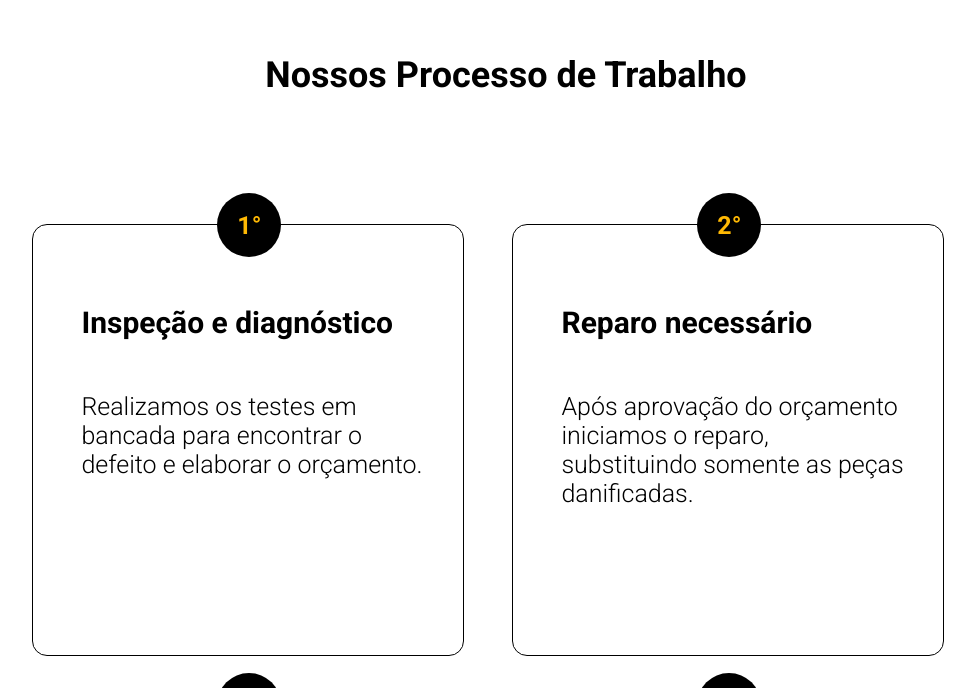
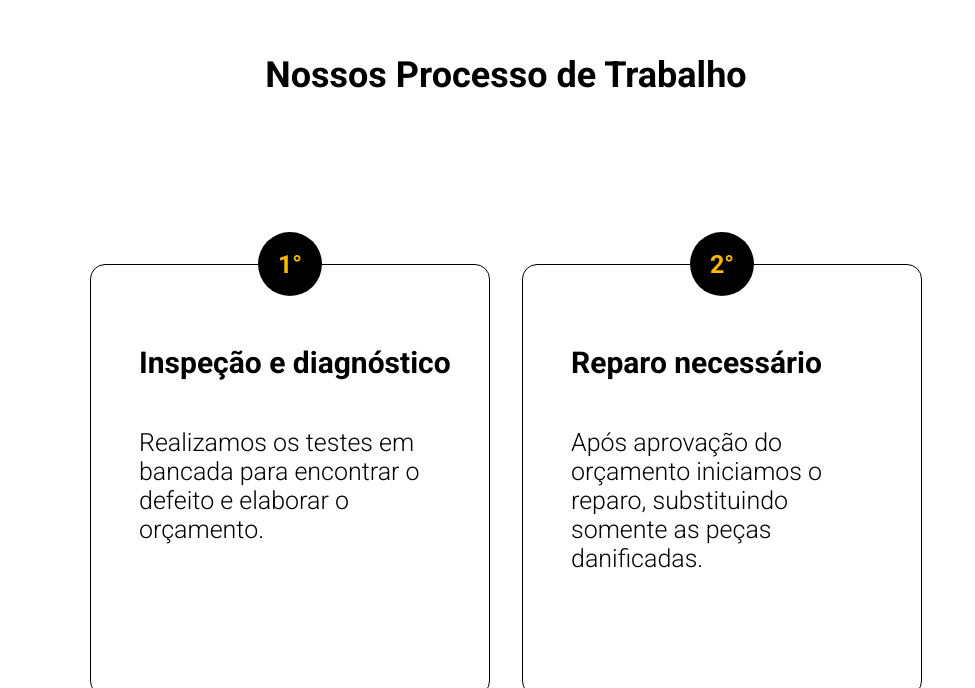
Before and after one commit to gabrielwdev/oficina-do-micro, a React (Vite) app: page / in a window 1280 px wide. Shown: the part 1892-2580 px from the top of the page, without its empty margins (134-1109 px from the left). Built offline with nearby package versions, Linux system fonts and the light colour scheme.

Commit message:
teste mobile 2

```diff
--- a/src/App.css
+++ b/src/App.css
@@ -79,7 +79,7 @@
   display: flex;
   flex-wrap: wrap;
   column-gap: 12rem;
-  padding: 0 auto 5rem auto;
+  padding: 0 auto;
 }
 @media (max-width: 1000px) {
   .container .main .destaque {
@@ -87,9 +87,12 @@
   }
 }
 .container .main .destaque .principal {
-  margin-top: -4.5%;
+  margin-top: 4rem;
   margin-left: 8%;
   width: 40%;
+  display: flex;
+  flex-direction: column;
+  gap: 5rem;
 }
 @media (max-width: 1000px) {
   .container .main .destaque .principal {
@@ -132,7 +135,6 @@
 }
 .container .main .destaque .principal-descricao {
   font-size: 25px;
-  margin-top: -5rem;
   font-weight: 700;
   color: #fff;
   padding-left: 8%;
@@ -388,7 +390,6 @@
   flex-direction: column;
   padding: 2rem 0;
   margin: 0 auto;
-  min-width: 470px;
 }
 .container .processos-titulo {
   font-size: 36px;
@@ -404,16 +405,26 @@
 .container .processos-lista {
   display: flex;
   flex-wrap: wrap;
-  gap: 3rem;
+  display: flex;
+  justify-content: center;
+  align-items: center;
+  flex-wrap: wrap;
   margin: 8rem auto;
   width: 74%;
 }
 .container .processos-lista-card {
   width: 27rem;
-  height: 27rem;
-  border: solid 1px black;
+  height: 30rem;
   list-style: none;
-  border-radius: 15px;
+  display: flex;
+  justify-content: center;
+  align-items: center;
+  flex-wrap: wrap;
+}
+@media (max-width: 850px) {
+  .container .processos-lista-card {
+    height: 25rem;
+  }
 }
 @media (max-width: 600px) {
   .container .processos-lista-card {
@@ -421,7 +432,6 @@
   }
 }
 .container .processos-lista-card-circulo {
-  position: absolute;
   width: 4rem;
   height: 4rem;
   background-color: black;
@@ -433,37 +443,50 @@
   flex-wrap: wrap;
   font-size: 25px;
   font-weight: bold;
-  margin: -2rem 11.5rem;
+  margin-bottom: -3rem;
+  position: relative;
 }
-@media (max-width: 600px) {
+@media (max-width: 850px) {
   .container .processos-lista-card-circulo {
-    margin: -2rem 9.2rem;
+    margin-bottom: -5rem;
   }
 }
-.container .processos-lista-card-conteudo {
+.container .processos-lista-card-container {
+  width: 25rem;
+  height: 27rem;
+  border: solid 1px black;
+  border-radius: 15px;
+}
+@media (max-width: 850px) {
+  .container .processos-lista-card-container {
+    height: 20rem;
+  }
+}
+.container .processos-lista-card-container-conteudo {
   margin: 5rem 3rem;
   width: 80%;
 }
 @media (max-width: 600px) {
-  .container .processos-lista-card-conteudo {
+  .container .processos-lista-card-container-conteudo {
     margin: 5rem 2rem;
   }
 }
-.container .processos-lista-card-conteudo-titulo {
+.container .processos-lista-card-container-conteudo-titulo {
   font-size: 30px;
 }
 @media (max-width: 600px) {
-  .container .processos-lista-card-conteudo-titulo {
+  .container .processos-lista-card-container-conteudo-titulo {
     font-size: 26px;
   }
 }
-.container .processos-lista-card-conteudo-descricao {
+.container .processos-lista-card-container-conteudo-descricao {
   font-size: 25px;
   margin-top: 15%;
 }
-@media (max-width: 600px) {
-  .container .processos-lista-card-conteudo-descricao {
+@media (max-width: 850px) {
+  .container .processos-lista-card-container-conteudo-descricao {
     font-size: 22px;
+    margin-top: 10%;
   }
 }
 .container .informacoes {
@@ -597,7 +620,7 @@
 }
 .container .footer {
   background-color: #000;
-  padding: 0 5rem;
+  padding: 2rem 5rem;
   color: #fff;
   border-top: 5px solid #ffd900;
 }
--- a/src/assets/components/StnProcessos.jsx
+++ b/src/assets/components/StnProcessos.jsx
@@ -5,50 +5,58 @@ export default function StnProcessos() {
       <ul className="processos-lista">
         <li className="processos-lista-card">
           <div className="processos-lista-card-circulo">1°</div>
-          <div className="div processos-lista-card-conteudo">
-            <h3 className="div processos-lista-card-conteudo-titulo">
+          <div className="processos-lista-card-container">
+            <div className="div processos-lista-card-container-conteudo">
+              <h3 className="div processos-lista-card-container-conteudo-titulo">
                 Inspeção e diagnóstico
               </h3>
-            <p className="div processos-lista-card-conteudo-descricao">
+              <p className="div processos-lista-card-container-conteudo-descricao">
                 Realizamos os testes em bancada para encontrar o defeito e
                 elaborar o orçamento.
               </p>
             </div>
+          </div>
         </li>
         <li className="processos-lista-card">
           <div className="processos-lista-card-circulo">2°</div>
-          <div className="div processos-lista-card-conteudo">
-            <h3 className="div processos-lista-card-conteudo-titulo">
+          <div className="processos-lista-card-container">
+            <div className="div processos-lista-card-container-conteudo">
+              <h3 className="div processos-lista-card-container-conteudo-titulo">
                 Reparo necessário
               </h3>
-            <p className="div processos-lista-card-conteudo-descricao">
+              <p className="div processos-lista-card-container-conteudo-descricao">
                 Após aprovação do orçamento iniciamos o reparo, substituindo
                 somente as peças danificadas.
               </p>
             </div>
+          </div>
         </li>
         <li className="processos-lista-card">
           <div className="processos-lista-card-circulo">3°</div>
-          <div className="div processos-lista-card-conteudo">
-            <h3 className="div processos-lista-card-conteudo-titulo">
+          <div className="processos-lista-card-container">
+            <div className="div processos-lista-card-container-conteudo">
+              <h3 className="div processos-lista-card-container-conteudo-titulo">
                 Limpeza completa
               </h3>
-            <p className="div processos-lista-card-conteudo-descricao">
+              <p className="div processos-lista-card-container-conteudo-descricao">
                 Terminando o reparo, o equipamento passa por uma limpeza, para
                 eliminar qualquer tipo de e riscos de problemas futuros.
               </p>
             </div>
+          </div>
         </li>
         <li className="processos-lista-card">
           <div className="processos-lista-card-circulo">4°</div>
-          <div className="div processos-lista-card-conteudo">
-            <h3 className="div processos-lista-card-conteudo-titulo">
+          <div className="processos-lista-card-container">
+            <div className="div processos-lista-card-container-conteudo">
+              <h3 className="div processos-lista-card-container-conteudo-titulo">
                 Testes e controle de qualidade
               </h3>
-            <p className="div processos-lista-card-conteudo-descricao">
-              Realizaremos diversos testes de usabilidade, afim de garantir que
-              o problema tenha sido 100% resolvido
+              <p className="div processos-lista-card-container-conteudo-descricao">
+                Realizaremos diversos testes de usabilidade, afim de garantir
+                que o problema tenha sido 100% resolvido
               </p>
+            </div>
           </div>
         </li>
       </ul>
--- a/src/assets/components/sass/app.sass
+++ b/src/assets/components/sass/app.sass
@@ -70,16 +70,19 @@
       display: flex
       flex-wrap: wrap
       column-gap: 12rem
-      padding: 0 auto 5rem auto
+
+      padding: 0 auto
 
       @include mixins.notebook
         column-gap: 8rem
 
 
       .principal
-        margin-top: -4.5%
+        margin-top: 4rem
         margin-left: 8%
         width: 40%
+        @include mixins.pilha
+        gap: 5rem
 
         @include mixins.notebook
           width: 35%
@@ -107,7 +110,6 @@
 
         &-descricao
           font-size: 25px
-          margin-top: -5rem
           font-weight: 700
           color: #fff
           padding-left: 8%
@@ -310,7 +312,6 @@
     @include mixins.pilha
     padding: 2rem 0
     margin: 0 auto
-    min-width: 470px
 
     &-titulo
       font-size: 36px
@@ -324,58 +325,68 @@
     &-lista
       display: flex
       flex-wrap: wrap
-      gap: 3rem
+      @include mixins.centralizar
       margin: 8rem auto
       width: 74%
 
       &-card
         width: 27rem
-        height: 27rem
-        border: solid 1px black
+        height: 30rem
         list-style: none
-        border-radius: 15px
+        @include mixins.centralizar
+
+        @include mixins.tablet
+          height: 25rem
 
         @include mixins.smartphone
           height: 24rem
 
         &-circulo
-          position: absolute
-          width: 4rem
-          height: 4rem
-          background-color: black
-          color: #FFB904
-          border-radius: 50%
-          @include mixins.centralizar
-          font-size: 25px
-          font-weight: bold
-          margin: -2rem  11.5rem
+            width: 4rem
+            height: 4rem
+            background-color: black
+            color: #FFB904
+            border-radius: 50%
+            @include mixins.centralizar
+            font-size: 25px
+            font-weight: bold
+            margin-bottom: -3rem
+            position: relative
 
-          @include mixins.smartphone
-            margin: -2rem 9.2rem
+            @include mixins.tablet
+              margin-bottom: -5rem
+            @include mixins.smartphone
 
-        &-conteudo
-          margin: 5rem 3rem
-          width: 80%
+        &-container
+          width: 25rem
+          height: 27rem
+          border: solid 1px black
+          border-radius: 15px
 
-          @include mixins.smartphone
-              margin: 5rem 2rem
+          @include mixins.tablet
+            height: 20rem
+
+          &-conteudo
+            margin: 5rem 3rem
+            width: 80%
+
+            @include mixins.smartphone
+                margin: 5rem 2rem
+
+            &-titulo
+              font-size: 30px
+
+              @include mixins.smartphone
+                font-size: 26px
 
 
-          &-titulo
-            font-size: 30px
+            &-descricao
+              font-size: 25px
+              margin-top: 15%
 
-            @include mixins.smartphone
-              font-size: 26px
-
-
-          &-descricao
-            font-size: 25px
-            margin-top: 15%
-
-            @include mixins.smartphone
-              font-size: 22px
-
-
+              @include mixins.tablet
+                font-size: 22px
+                margin-top: 10%
 
 
   .informacoes
@@ -492,7 +503,7 @@
 
   .footer
     background-color: variables.$bg-color
-    padding: 0 5rem
+    padding: 2rem 5rem
     color: variables.$secondary-color
     border-top: 5px solid variables.$ilustrator-color
 
```
Also changed, not shown: src/assets/components/img/logo-oficina-do-micro.png, 1 other file (tests, documents, lock files or other folders). Lines whose indentation alone changed are shown as unchanged.
